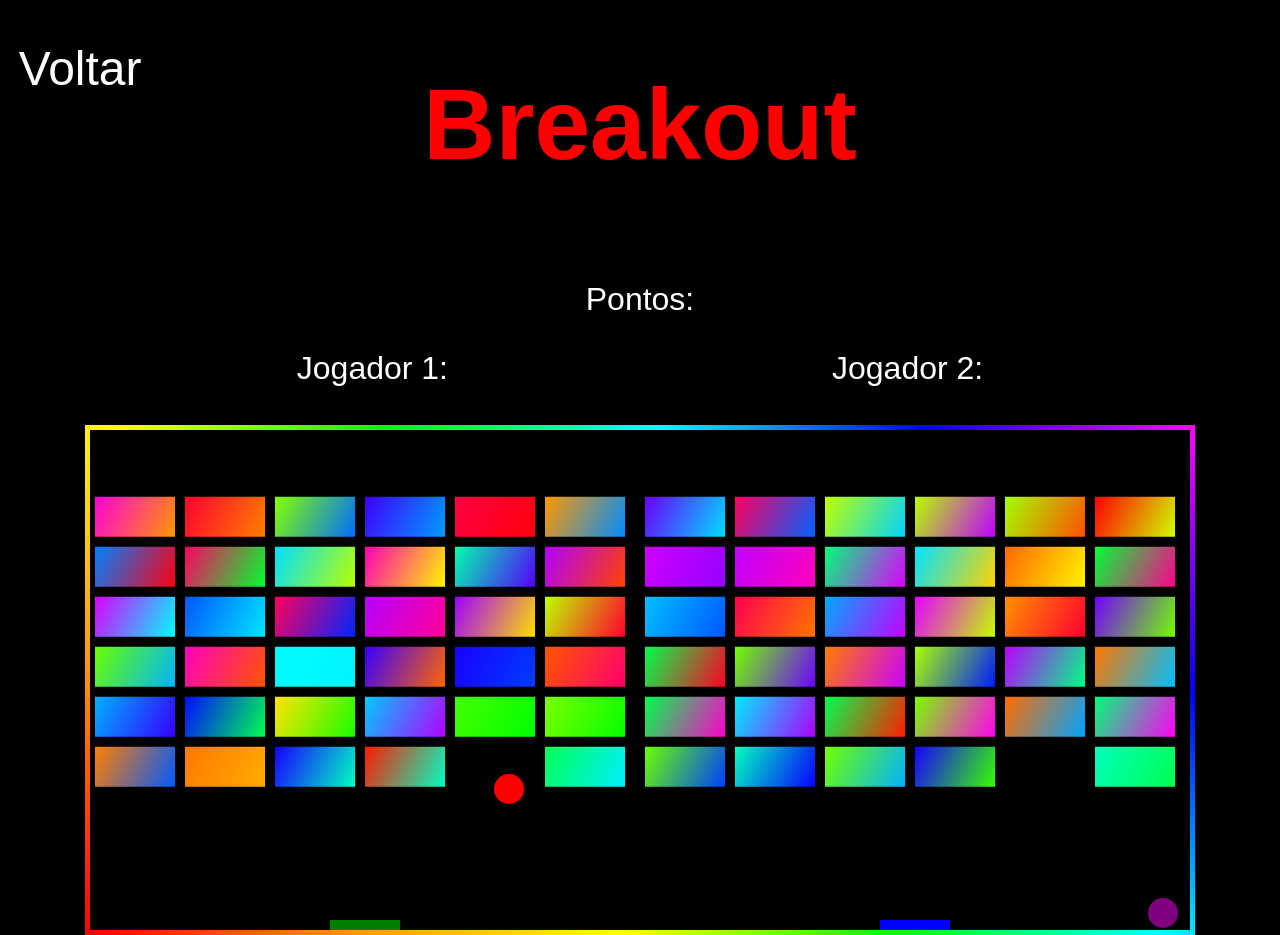
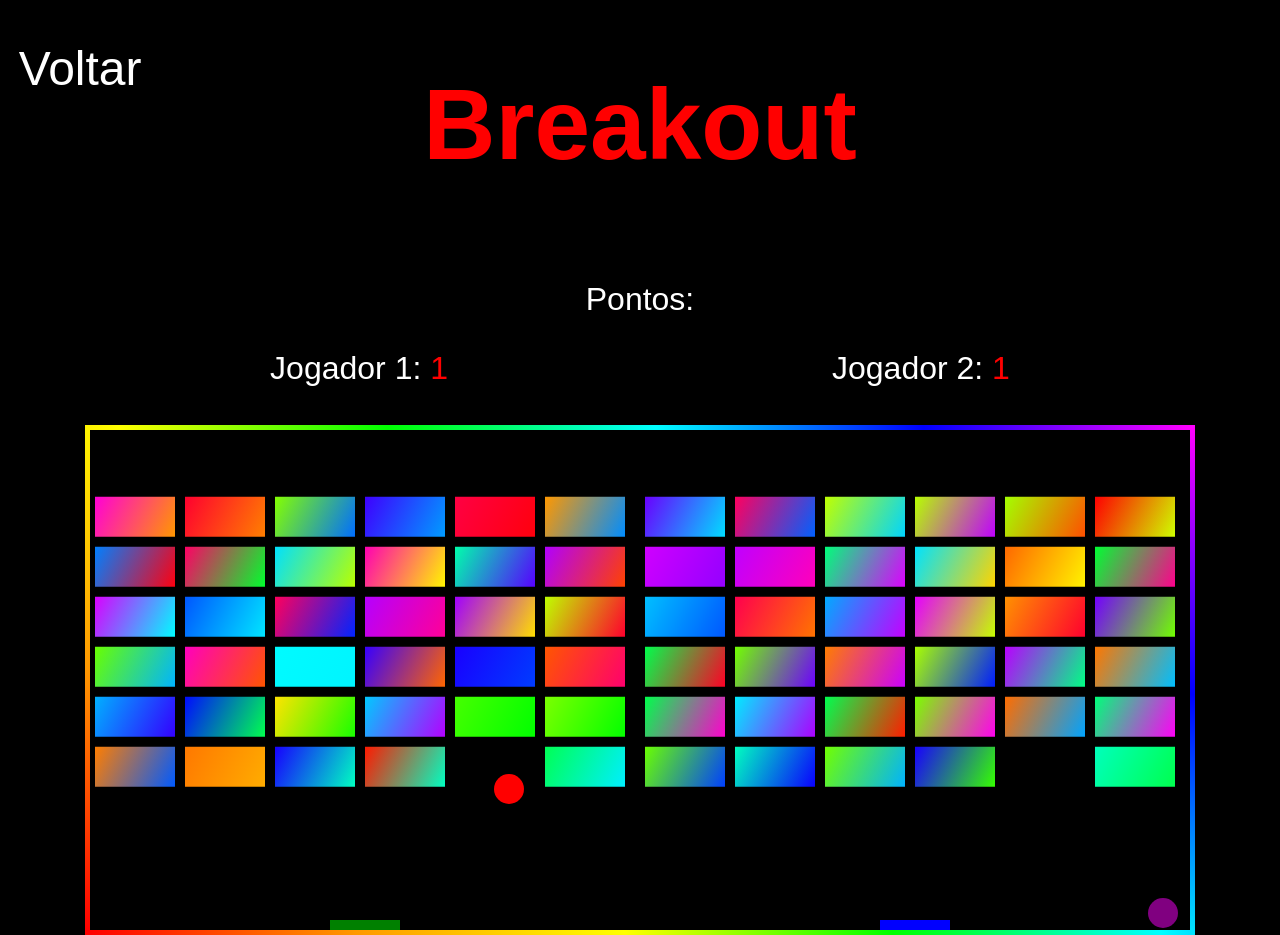
Before and after one commit to dudatt/Breakout-game, a plain HTML site: page html/jogo.html in a window 1280 px wide. Drawn offline with Linux system fonts and the light colour scheme; some icons are missing; a web font is replaced by a local one.

Commit message:
Pontos e desespero

```diff
--- a/html/jogo.html
+++ b/html/jogo.html
@@ -21,10 +21,10 @@
         <p>Pontos:</p>
         <div class="points">
             <div class="p1">
-                Jogador 1: <span id="pontos1"></span>
+                Jogador 1: <span id="pontos1">0</span>
             </div>
             <div class="p2">
-                Jogador 2: <span id="pontos2"></span>
+                Jogador 2: <span id="pontos2">0</span>
             </div>
         </div>
     </div>
--- a/script/script.js
+++ b/script/script.js
@@ -2,8 +2,7 @@ let canvas = document.getElementById("canvas");
 let desenho = canvas.getContext("2d");
 
 let musicaFundo = document.getElementById('musicaFundo');
-musicaFundo.volume = 0.5; // Ajusta o volume para 50%
-
+musicaFundo.volume = 0.5;
 let setaDireita1 = false;
 let setaEsquerda1 = false;
 let setaDireita2 = false;
@@ -39,6 +38,8 @@ let tijolos2 = [];
 let pontos1 = 0;
 let pontos2 = 0;
 
+let pontos1El = document.getElementById('pontos1');
+let pontos2El = document.getElementById('pontos2');
 
 for (let c = 0; c < tijolosPorColuna; c++) {
     tijolos1[c] = [];
@@ -131,10 +132,13 @@ function colisao(bolaX, bolaY, bolaDX, bolaDY, tijolos, isLeft) {
                     bolaDY = -bolaDY;
                     t.status = 0;
 
+
                     if (isLeft) {
                         pontos1++;
+                        pontos1El.textContent = pontos1;
                     } else {
                         pontos2++;
+                        pontos2El.textContent = pontos2;
                     }
                 }
             }
@@ -142,7 +146,6 @@ function colisao(bolaX, bolaY, bolaDX, bolaDY, tijolos, isLeft) {
     }
     return bolaDY;
 }
-
 
 function desenhar() {
     desenho.clearRect(0, 0, canvas.width, canvas.height);
```
